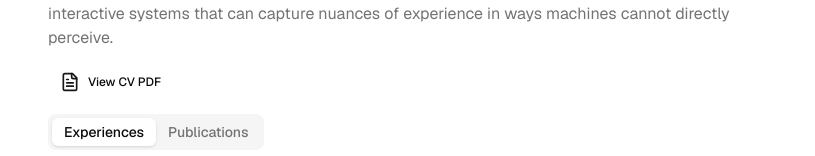
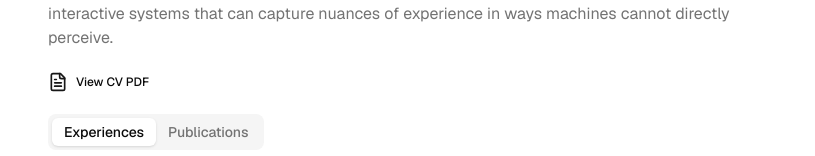
Before and after one commit to ZhiyaoShu/ZhiyaoShu.github.io, a Next.js app in the folder my-portfolio/: page /research in a window 1280 px wide. Shown: the part 326-482 px from the top of the page, without its empty margins (224-1039 px from the left). Built offline with nearby package versions, Linux system fonts and the light colour scheme.

Commit message:
modified:   my-portfolio/app/research/page.tsx

```diff
--- a/my-portfolio/app/research/page.tsx
+++ b/my-portfolio/app/research/page.tsx
@@ -145,13 +145,18 @@ const Projects: React.FC = () => {
         humans, systems, and environments, and improved my techniques of
         developing informative graphics to tell stories. This foundation
         continues to shape my current research in machine learning, where I
-        focus on sensemaking and simulating human cognitive reasoning processes to
-        allow AI understand complex linguistic, semantic narratives across
+        focus on sensemaking and simulating human cognitive reasoning processes
+        to allow AI understand complex linguistic, semantic narratives across
         modalities. Leveraging these insights, I am passionate about developing
         interpretable and interactive systems that can capture nuances of
         experience in ways machines cannot directly perceive.
       </p>
-      <Button variant="ghost" size="sm" asChild className="gap-2 mb-4">
+      <Button
+        variant="ghost"
+        size="sm"
+        asChild
+        className="gap-2 pl-0 mb-4 hover:bg-white"
+      >
         <a
           href="/data/Zoey_CV2024.pdf"
           target="_blank"
```
